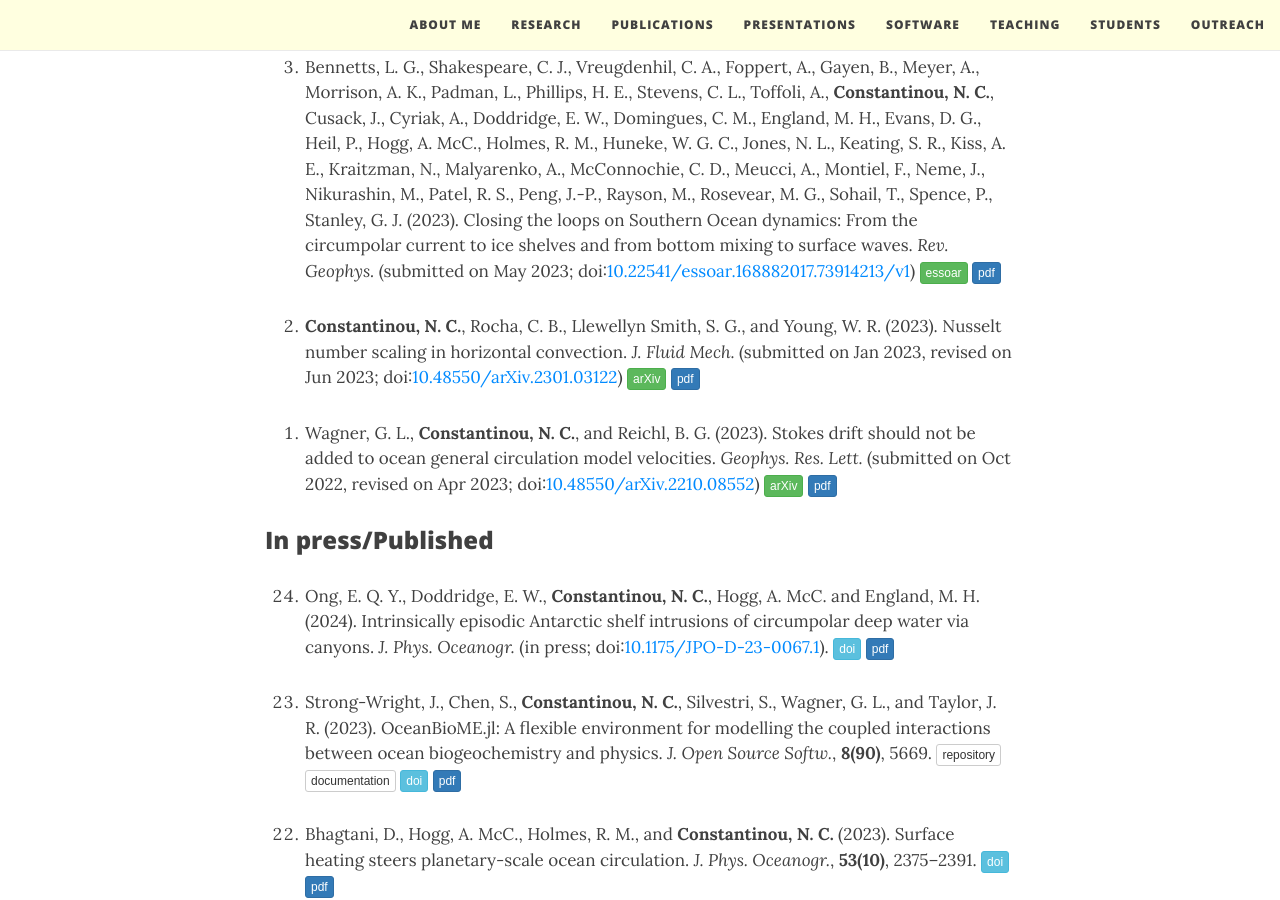
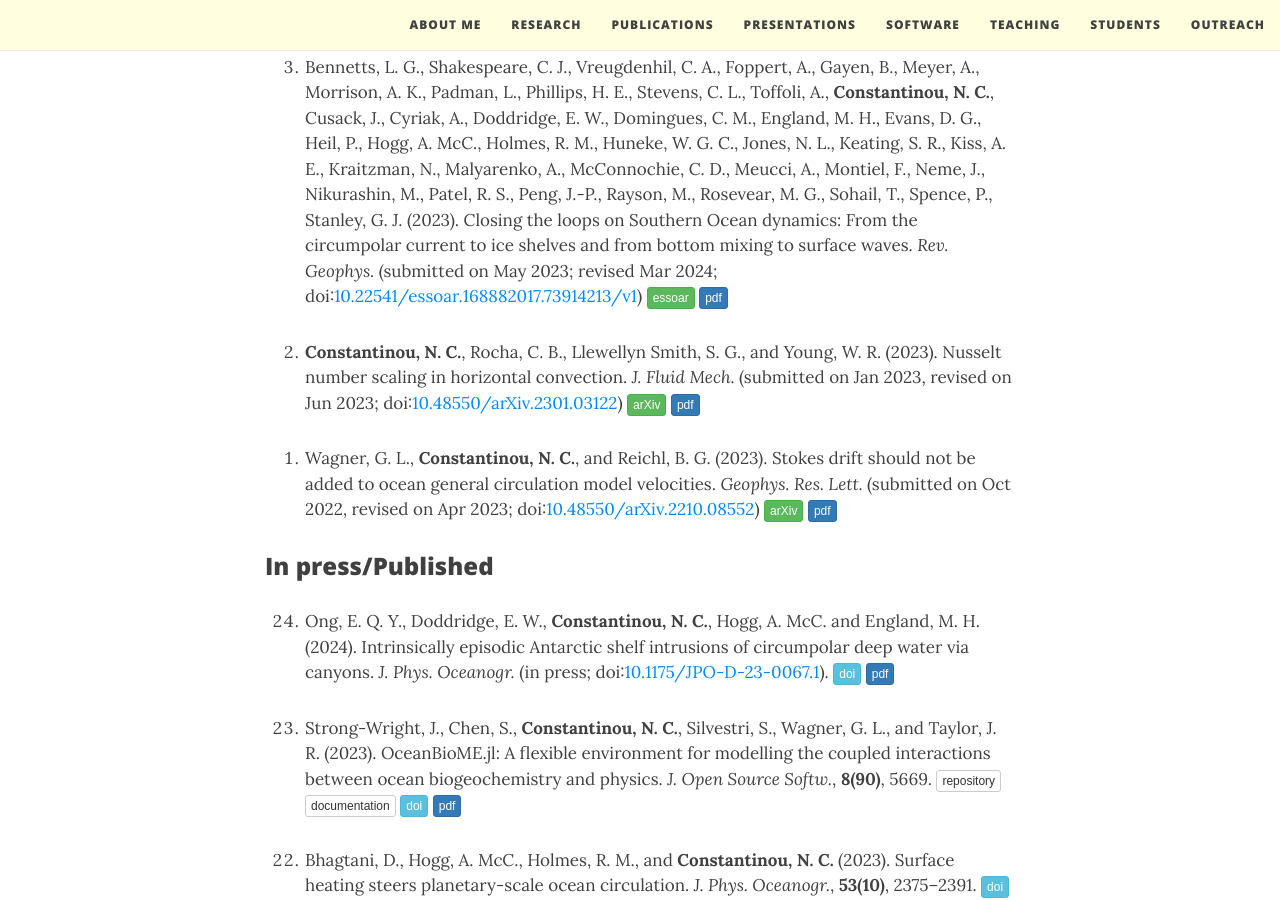
Before and after one commit to navidcy/navidcy.github.io, a Jekyll site: the page built from publications.md, in a window 1280 px wide and 900 px high, scrolled down 986 px. Built offline with Jekyll 4.4.1, drawn with Linux system fonts in a browser that asks for light colours; nearby versions of some CDN libraries; comment, search, counter and statistics services are not loaded.

Commit message:
review paper revised

```diff
--- a/publications.md
+++ b/publications.md
@@ -25,7 +25,7 @@ title: Publications
 0. Wagner, G. L., Hillier, A., **Constantinou, N. C.**, Silvestri, S., Souza, A., Burns, K., Ramadhan, A., Hill, C., Campin, J.-M., Marshall, J., and Ferrari, R. (2023). CATKE: a turbulent-kinetic-energy-based parameterization for ocean microturbulence with dynamic convective adjustment. _J. Adv. Model. Earth Sy._ (submitted on Jun 2023; doi:[10.48550/arXiv.2306.13204](https://doi.org/10.48550/arXiv.2306.13204){:target="_blank"}) [<span class="btn btn-success btn-xs{{end}}" style="font-family:sans-serif;">arXiv</span>][arXiv:2306.13204]{:target="_blank"} [<span class="btn btn-primary btn-xs{{end}}" style="font-family:sans-serif;">pdf</span>][catke-physics]
 
 
-0. Bennetts, L. G., Shakespeare, C. J., Vreugdenhil, C. A., Foppert, A., Gayen, B., Meyer, A., Morrison, A. K., Padman, L., Phillips, H. E., Stevens, C. L., Toffoli, A., **Constantinou, N. C.**, Cusack, J., Cyriak, A., Doddridge, E. W., Domingues, C. M., England, M. H., Evans, D. G., Heil, P., Hogg, A. McC., Holmes, R. M., Huneke, W. G. C., Jones, N. L., Keating, S. R., Kiss, A. E., Kraitzman, N., Malyarenko, A., McConnochie, C. D., Meucci, A., Montiel, F., Neme, J., Nikurashin, M., Patel, R. S., Peng, J.-P., Rayson, M., Rosevear, M. G., Sohail, T., Spence, P., Stanley, G. J. (2023). Closing the loops on Southern Ocean dynamics: From the circumpolar current to ice shelves and from bottom mixing to surface waves. _Rev. Geophys._ (submitted on May 2023; doi:[10.22541/essoar.168882017.73914213/v1](https://doi.org/10.22541/essoar.168882017.73914213/v1){:target="_blank"}) [<span class="btn btn-success btn-xs{{end}}" style="font-family:sans-serif;">essoar</span>](https://essopenarchive.org/users/521305/articles/651899-closing-the-loops-on-southern-ocean-dynamics-from-the-circumpolar-current-to-ice-shelves-and-from-bottom-mixing-to-surface-waves){:target="_blank"} [<span class="btn btn-primary btn-xs{{end}}" style="font-family:sans-serif;">pdf</span>][review-multiscale-SO]
+0. Bennetts, L. G., Shakespeare, C. J., Vreugdenhil, C. A., Foppert, A., Gayen, B., Meyer, A., Morrison, A. K., Padman, L., Phillips, H. E., Stevens, C. L., Toffoli, A., **Constantinou, N. C.**, Cusack, J., Cyriak, A., Doddridge, E. W., Domingues, C. M., England, M. H., Evans, D. G., Heil, P., Hogg, A. McC., Holmes, R. M., Huneke, W. G. C., Jones, N. L., Keating, S. R., Kiss, A. E., Kraitzman, N., Malyarenko, A., McConnochie, C. D., Meucci, A., Montiel, F., Neme, J., Nikurashin, M., Patel, R. S., Peng, J.-P., Rayson, M., Rosevear, M. G., Sohail, T., Spence, P., Stanley, G. J. (2023). Closing the loops on Southern Ocean dynamics: From the circumpolar current to ice shelves and from bottom mixing to surface waves. _Rev. Geophys._ (submitted on May 2023; revised Mar 2024; doi:[10.22541/essoar.168882017.73914213/v1](https://doi.org/10.22541/essoar.168882017.73914213/v1){:target="_blank"}) [<span class="btn btn-success btn-xs{{end}}" style="font-family:sans-serif;">essoar</span>](https://essopenarchive.org/users/521305/articles/651899-closing-the-loops-on-southern-ocean-dynamics-from-the-circumpolar-current-to-ice-shelves-and-from-bottom-mixing-to-surface-waves){:target="_blank"} [<span class="btn btn-primary btn-xs{{end}}" style="font-family:sans-serif;">pdf</span>][review-multiscale-SO]
 
 
 0. **Constantinou, N. C.**, Rocha, C. B., Llewellyn Smith, S. G., and Young, W. R. (2023). Nusselt number scaling in horizontal convection. _J. Fluid Mech._ (submitted on Jan 2023, revised on Jun 2023; doi:[10.48550/arXiv.2301.03122](https://doi.org/10.48550/arXiv.2301.03122){:target="_blank"}) [<span class="btn btn-success btn-xs{{end}}" style="font-family:sans-serif;">arXiv</span>][arXiv:2301.03122]{:target="_blank"} [<span class="btn btn-primary btn-xs{{end}}" style="font-family:sans-serif;">pdf</span>][HCNuScaling]
```
